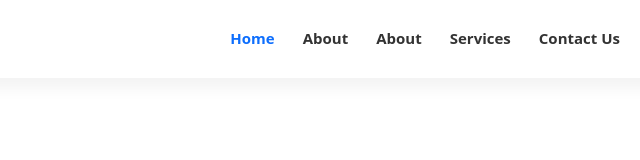
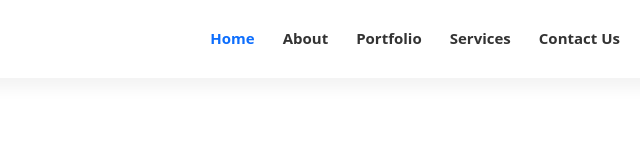
Before and after one commit to arya-infotech/Our-Website, a plain HTML site: page navbar.html in a window 1280 px wide. Shown: the full height of the page, 622-1262 px from the left. Drawn offline with nearby package versions, Linux system fonts and the light colour scheme.

Commit message:
Update navbar.html

```diff
--- a/navbar.html
+++ b/navbar.html
@@ -140,7 +140,7 @@
         <ul class="navbar-nav mb-2 mb-lg-0 align-items-lg-center">
           <li class="nav-item"><a class="nav-link active" href="index.html">Home</a></li>
           <li class="nav-item"><a class="nav-link" href="AboutUs.html">About</a></li>
-          <li class="nav-item"><a class="nav-link" href="portfolio.html">About</a></li>
+          <li class="nav-item"><a class="nav-link" href="portfolio.html">Portfolio</a></li>
           <li class="nav-item"><a class="nav-link" href="./Service.html">Services</a></li>
           <li class="nav-item"><a class="nav-link" href="./contactUs.html">Contact Us</a></li>
         </ul>
@@ -158,7 +158,7 @@
       <ul class="navbar-nav">
         <li class="nav-item"><a class="nav-link active" href="index.html">Home</a></li>
         <li class="nav-item"><a class="nav-link" href="AboutUs.html">About</a></li>
-        <li class="nav-item"><a class="nav-link" href="portfolio.html">About</a></li>
+        <li class="nav-item"><a class="nav-link" href="portfolio.html">Portfolio</a></li>
         <li class="nav-item"><a class="nav-link" href="./Service.html">Services</a></li>
         <li class="nav-item"><a class="nav-link" href="./contactUs.html">Contact Us</a></li>
       </ul>
```
